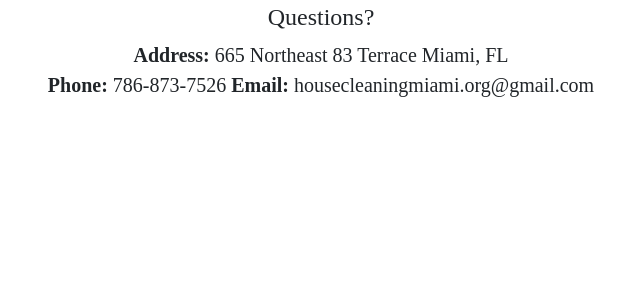
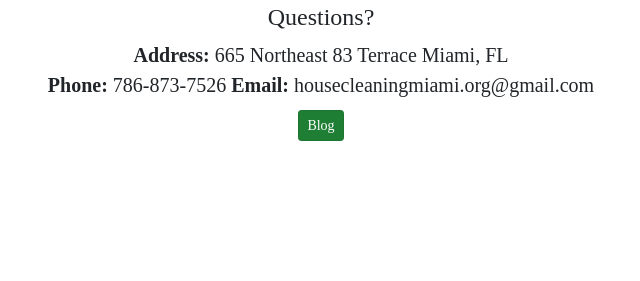
Before and after one commit to russell305/housekeeping, a Flask app: page /about in a window 1280 px wide. Shown: the part 2048-2329 px from the top of the page, without its empty margins (319-959 px from the left). Before the commit the page ends 2145 px from the top, so only its background shows below. Run offline with Flask 2, Linux system fonts and the light colour scheme; some libraries are stand-ins or nearby versions.

Commit message:
more edit

```diff
--- a/application.py
+++ b/application.py
@@ -33,8 +33,8 @@ GOOGLE_MAPS_API_URL = 'https://maps.googleapis.com/maps/api/geocode/json'
 app.config["SESSION_PERMANENT"] = False
 app.config["SESSION_TYPE"] = "filesystem"
 app.config['MAX_CONTENT_LENGTH'] = 1 * 1024 * 1024
-from flask_sslify import SSLify
-sslify = SSLify(app, age=300)
+# from flask_sslify import SSLify
+# sslify = SSLify(app, age=300)
 # csrf = SeaSurf(app)  # protection
 Session (app)
 engine = create_engine("postgres://ayjxjjxhgpzlnl:f150cc319da46e38a1fb398ee335d98fa5468668d0d8aa3da415aed475d08f9b@ec2-54-225-227-125.compute-1.amazonaws.com:5432/d9prh5mib7dh2p")
--- a/templates/about.html
+++ b/templates/about.html
@@ -113,6 +113,9 @@
 					/* color: green; */
 					font-weight: 400;
 				}
+				.bp{
+					 margin-top: 10px;
+				}
 
     </style>
 		</head>
@@ -223,6 +226,10 @@ In these cases we suggest hiring a budget cleaner for one or both  of these spac
 
 	<b id = "bottom">Email:</b> housecleaningmiami.org@gmail.com
 </div>
+
+<form action="{{ url_for('blogpage') }}" method="post">
+ <button class="btn btn-success btn-sm active bp" aria-pressed="true">Blog</button>
+</form>
 </span>
 
   </div>
--- a/templates/blogpage.html
+++ b/templates/blogpage.html
@@ -213,10 +213,15 @@
 							<p class="text-center">The Cuban Mop will clean your floors faster, cheaper, and more eco-friendly than other mopping choices.
 								Make sure you or your housecleaner are using one!</p>
 
+								<form action="{{ url_for('index') }}" method="post">
+								 <button class="btn btn-success btn-sm active" aria-pressed="true">Home</button>
+							 </form>
+
 				</div>
 
     </div>
 
+
 	</body>
 
 </html>
--- a/templates/index.html
+++ b/templates/index.html
@@ -332,9 +332,9 @@
 									discounted package price. Additional hours are available as needed.  Follow up housekeeping visits
 									start at just $99 and are available for weekly, bi-weekly, and monthly visits."</p>
 
-			         <form>
-
-			         </form>
+									<form action="{{ url_for('about') }}" method="post">
+	 								 <button class="btn btn-success btn-sm active" aria-pressed="true">About</button>
+	 							 </form>
 
 			 </div>
   </body>
```
